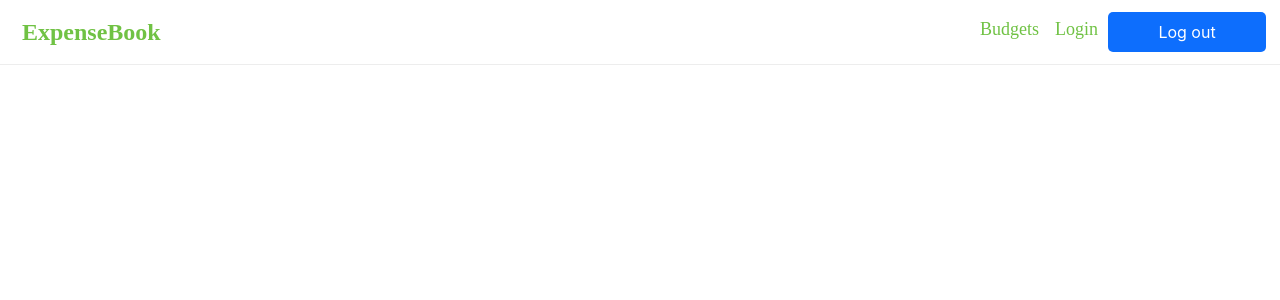
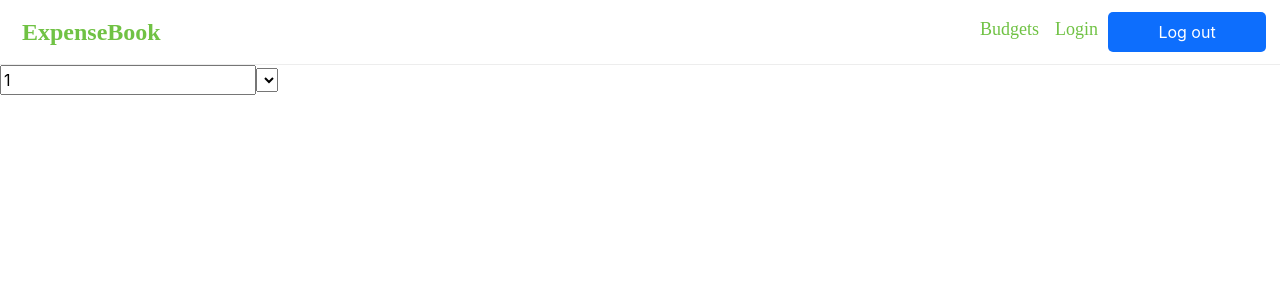
Before and after one commit to danielrotstein/expensebook, a React (Create React App) app in the folder ghi/: page /currency in a window 1280 px wide. Shown: the top 300 px of the page. Built offline with nearby package versions, Linux system fonts and the light colour scheme; no server answers.

Commit message:
started with currency converter

```diff
--- a/ghi/src/App.js
+++ b/ghi/src/App.js
@@ -1,6 +1,6 @@
 import { BrowserRouter, Routes, Route } from 'react-router-dom';
 import AboutUs from './AboutUs';
-// import CurrencyConverter from './CurrencyConverter';
+import CurrencyConverter from './CurrencyConverter';
 import Login from './LoginComponents/Login';
 import SignUpForm from './LoginComponents/SignUp';
 import MainPage from './MainPage';
@@ -29,12 +29,8 @@ function App() {
           <Route path='add-budget' element={< BudgetForm/>} />
           {/* <Route path=':budget_id/add-expense' element={< ExpenseForm/>} /> */}
         </Route>
-        {/* <Route path='expenses'>
-          <Route index element={<ExpensesDashboard />} />
-          <Route path=':expense_id' element={< ExpenseDetails/>} />
-        </Route> */}
+        <Route path='currency' element={< CurrencyConverter/>} />
       </Routes>
-      {/* <Footer /> */}
     </BrowserRouter>
   );
 }
--- a/ghi/src/CurrencyConverter.jsx
+++ b/ghi/src/CurrencyConverter.jsx
@@ -1,9 +1,13 @@
+import { useEffect, useState } from 'react';
 
-function CurrencyConverter() {
+
+function CurrencyConverter(props) {
+
+
     return (
         <div>
-            <h1>Currency Converter</h1>
-
+            <input type="text" value={1}/>
+            <select></select>
         </div>
     )
 }
```
